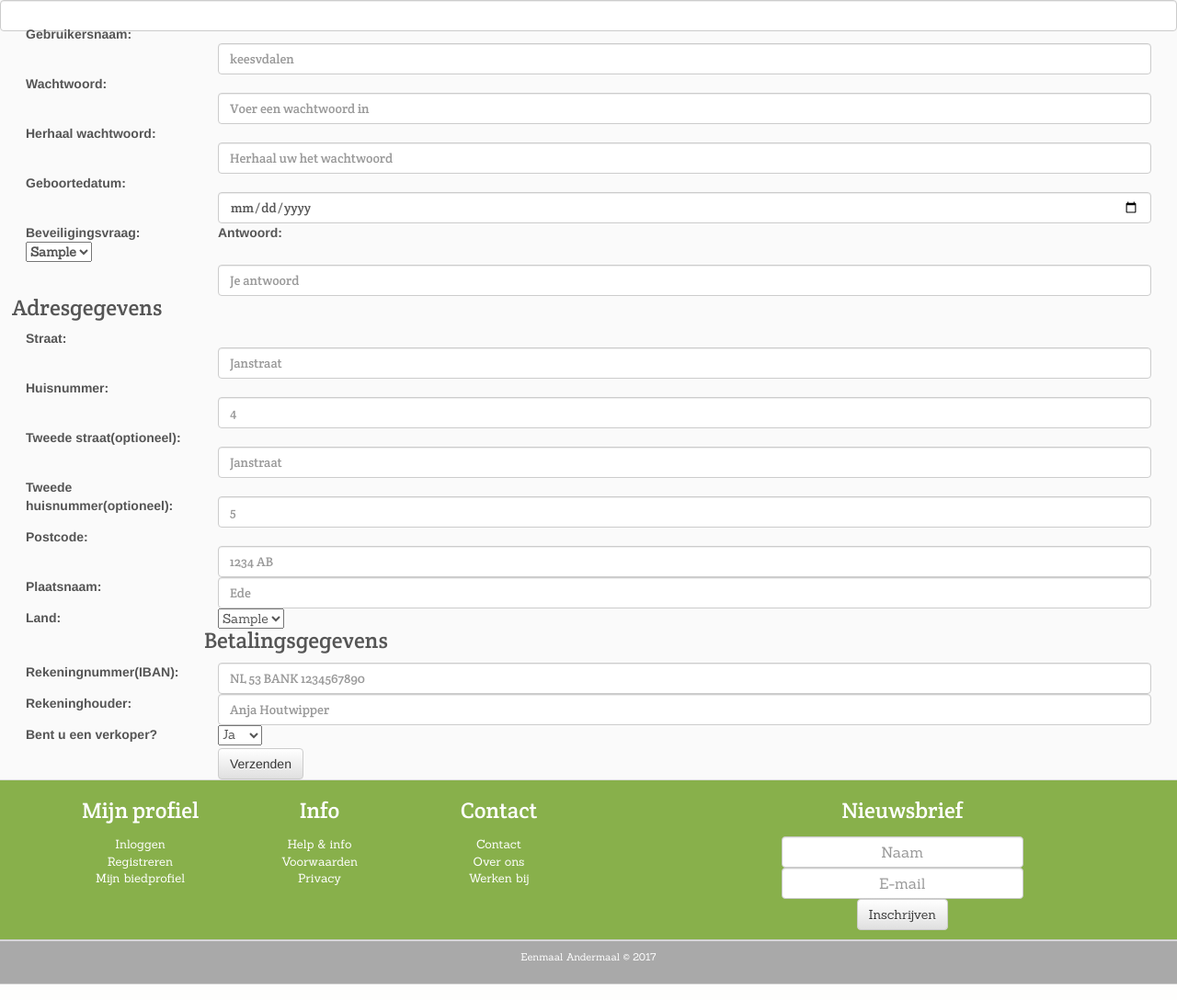
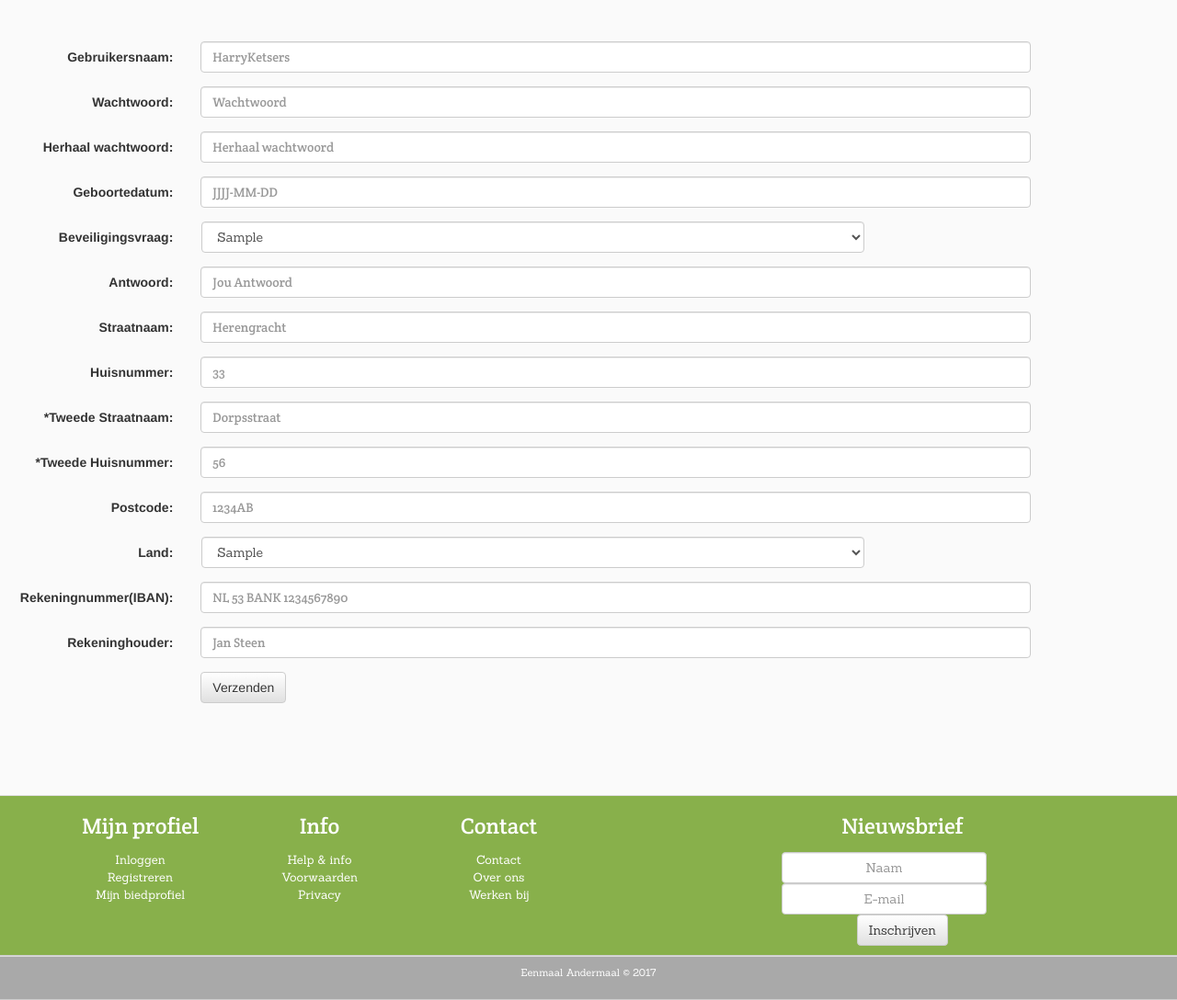
Before and after one commit to marioyip/groep11, a PHP site: page /registratieAfronden.php in a window 1280 px wide. Shown: the part 70-1158 px from the top of the page at 92% size. Run offline with PHP 8.4, Linux system fonts and the light colour scheme; the visitor is signed in with stand-in values (Sample User, id 1); tables that the repository leaves empty or names only in its code hold one stand-in row (values such as "Sample post"); some libraries are stand-ins or nearby versions.

Commit message:
header chagned bitches

```diff
--- a/css/style.css
+++ b/css/style.css
@@ -70,6 +70,10 @@
 
 .marginRight10 {
     margin-right: 10px;
+}
+
+.marginright25 {
+    margin-right: 16px;
 }
 
 .marginright35 {
@@ -455,6 +459,44 @@ ol {
     min-height: 1200px;
 }
 
+.form-control {
+    display: block;
+    width: 85%;
+    height: 34px;
+    padding: 6px 12px;
+    font-size: 14px;
+    line-height: 1.42857143;
+    color: #555;
+    background-color: #fff;
+    background-image: none;
+    border: 1px solid #ccc;
+    border-radius: 4px;
+    -webkit-box-shadow: inset 0 1px 1px rgba(0, 0, 0, .075);
+    box-shadow: inset 0 1px 1px rgba(0, 0, 0, .075);
+    -webkit-transition: border-color ease-in-out .15s, -webkit-box-shadow ease-in-out .15s;
+    -o-transition: border-color ease-in-out .15s, box-shadow ease-in-out .15s;
+    transition: border-color ease-in-out .15s, box-shadow ease-in-out .15s;
+}
+
+.form-control1 {
+    display: flex;
+    width: 55%;
+    height: 34px;
+    padding: 6px 12px;
+    font-size: 14px;
+    line-height: 1.42857143;
+    color: #555;
+    background-color: #fff;
+    background-image: none;
+    border: 1px solid #ccc;
+    border-radius: 4px;
+    -webkit-box-shadow: inset 0 1px 1px rgba(0, 0, 0, .075);
+    box-shadow: inset 0 1px 1px rgba(0, 0, 0, .075);
+    -webkit-transition: border-color ease-in-out .15s, -webkit-box-shadow ease-in-out .15s;
+    -o-transition: border-color ease-in-out .15s, box-shadow ease-in-out .15s;
+    transition: border-color ease-in-out .15s, box-shadow ease-in-out .15s;
+}
+
 .editPanel{
     background-color: #9d9d9d;
     height: 600px;
--- a/registratieAfronden.php
+++ b/registratieAfronden.php
@@ -143,45 +143,38 @@ if (isset($_POST['submit'])) {
 }
 
 
-if ($_SESSION['ingevoerdecode'] == $_SESSION['code'] && $_SESSION['emailadres'] == $_SESSION['email']) {
+//if ($_SESSION['ingevoerdecode'] == $_SESSION['code'] && $_SESSION['emailadres'] == $_SESSION['email']) {
  ?>
 
-    <div class="form-control">
-        <!-- action moet op deze pagina zijn -->
-        <form action="" method="POST">
-            <div class="form-group ">
-                <label class="control-label col-sm-2" for="pwd"> Gebruikersnaam:</label>
-                <div class="col-sm-10 ">
-                    <input type="text" class="form-control marginTop20  " name="gebruikersnaam"
-                           id="gebruikersnaam"
-                           placeholder="keesvdalen">
+<div class="marginTop50" >
+    <form class="form-horizontal" action="" method="POST">
+        <div class="form-group">
+            <label class="control-label col-sm-2" for="gebruikersnaam">Gebruikersnaam:</label>
+            <div class="col-sm-10">
+                <input type="text" class="form-control" id="gebruikersnaam" placeholder="HarryKetsers">
             </div>
         </div>
         <div class="form-group">
-                <label class="control-label col-sm-2" for="email"> Wachtwoord:</label>
-                <div class="col-sm-10 ">
-                    <input type="password" class="form-control marginTop20 " name="wachtwoord" id="wachtwoord"
-                           placeholder="Voer een wachtwoord in">
+            <label class="control-label col-sm-2" for="wachtwoord">Wachtwoord:</label>
+            <div class="col-sm-10">
+                <input type="password" class="form-control" id="wachtwoord" placeholder="Wachtwoord">
             </div>
         </div>
         <div class="form-group">
-                <label class="control-label col-sm-2" for="pwd"> Herhaal wachtwoord:</label>
+            <label class="control-label col-sm-2" for="wachtwoord2">Herhaal wachtwoord:</label>
             <div class="col-sm-10">
-                    <input type="password" class="form-control marginTop20  " name="wachtwoord2" id="pwd"
-                           placeholder="Herhaal uw het wachtwoord">
+                <input type="password" class="form-control" id="wachtwoord2" placeholder="Herhaal wachtwoord">
             </div>
         </div>
         <div class="form-group">
-                <label class="control-label col-sm-2" for="email"> Geboortedatum:</label>
+            <label class="control-label col-sm-2" for="geboortdedatum">Geboortedatum:</label>
             <div class="col-sm-10">
-                    <input type="date" class="form-control marginTop20 " name="geboortedatum" id="email"
-                           placeholder="YYYY-MM-DD">
+                <input type="text" class="form-control" id="geboortdedatum" placeholder="JJJJ-MM-DD">
             </div>
         </div>
-            <!--            <div class="form-group">-->
-            <!--                <div class="col-sm-2">-->
-            <label class="control-label col-sm-2" for="pwd"> Beveiligingsvraag:
-                <select name="vraag" class="  ">
+        <div class="form-group">
+            <label class="control-label col-sm-2 marginright25" for="vraag"> Beveiligingsvraag:</label>
+                <select name="vraag" id="vraag" class=" form-control1">
                     <?php
                     $sql = "SELECT TekstVraag, Vraagnummer FROM Vraag";
                     $stmt = $db->prepare($sql); //Statement object aanmaken
@@ -197,65 +190,46 @@ if ($_SESSION['ingevoerdecode'] == $_SESSION['code'] && $_SESSION['emailadres']
                     }
                     ?>
                 </select>
-            </label>
-            <!--                </div>-->
-            <!--            </div>-->
+            </div>
         <div class="form-group">
-                <label class="control-label col-sm-2 " for="pwd"> Antwoord:</label>
+            <label class="control-label col-sm-2" for="antwoord">Antwoord:</label>
             <div class="col-sm-10">
-                    <input type="text" class="form-control  marginTop20" name="antwoord" id="pwd"
-                           placeholder="Je antwoord">
-                </div>
-            </div>
-
-            <h3> Adresgegevens</h3>
-            <div class="form-group">
-                <label class="control-label col-sm-2" for="pwd"> Straat:</label>
-                <div class="col-sm-10">
-                    <input type="text" class="form-control marginTop20 " name="straat" id="pwd"
-                           placeholder="Janstraat">
+                <input type="text" class="form-control" id="antwoord" placeholder="Jou Antwoord">
             </div>
         </div>
         <div class="form-group">
-                <label class="control-label col-sm-2" for="pwd"> Huisnummer:</label>
+            <label class="control-label col-sm-2" for="straat">Straatnaam:</label>
             <div class="col-sm-10">
-                    <input type="number" class="form-control marginTop20 " name="huisnr" id="pwd"
-                           placeholder="4">
+                <input type="text" class="form-control" id="straat" placeholder="Herengracht">
             </div>
         </div>
         <div class="form-group">
-                <label class="control-label col-sm-2" for="pwd"> Tweede straat(optioneel):</label>
+            <label class="control-label col-sm-2" for="huisnr">Huisnummer:</label>
             <div class="col-sm-10">
-                    <input type="text" class="form-control marginTop20 " name="straat2" id="pwd"
-                           placeholder="Janstraat">
+                <input type="number" class="form-control" id="huisnr" placeholder="33">
             </div>
         </div>
         <div class="form-group">
-                <label class="control-label col-sm-2" for="pwd"> Tweede huisnummer(optioneel):</label>
+            <label class="control-label col-sm-2" for="straat2">*Tweede Straatnaam:</label>
             <div class="col-sm-10">
-                    <input type="text" class="form-control marginTop20 " name="huisnr2" id="pwd"
-                           placeholder="5">
+                <input type="email" class="form-control" id="straat2" placeholder="Dorpsstraat">
             </div>
         </div>
         <div class="form-group">
-                <label class="control-label col-sm-2" for="pwd"> Postcode:</label>
+            <label class="control-label col-sm-2" for="huisnr2">*Tweede Huisnummer:</label>
             <div class="col-sm-10">
-                    <input type="text" class="form-control marginTop20 " name="postcode" id="pwd"
-                           placeholder="1234 AB">
+                <input type="email" class="form-control" id="huisnr2" placeholder="56">
             </div>
         </div>
         <div class="form-group">
-                <label class="control-label col-sm-2" for="pwd"> Plaatsnaam:</label>
+            <label class="control-label col-sm-2" for="postcode">Postcode:</label>
             <div class="col-sm-10">
-                    <input type="text" class="form-control Margintop20 " name="plaats" id="pwd"
-                           placeholder="Ede">
+                <input type="email" class="form-control" id="postcode" placeholder="1234AB">
             </div>
         </div>
-
         <div class="form-group">
-                <label class="control-label col-sm-2" for="email"> Land:</label>
-                <div class="col-sm-10">
-                    <select name="land" class=" ">
+            <label class="control-label col-sm-2 marginright25" for="land">Land:</label>
+                <select name="land" id="land" class=" form-control1">
                     <?php
                     $sql = "SELECT Landnaam FROM Landen";
                     $stmt = $db->prepare($sql); //Statement object aanmaken
@@ -269,51 +243,35 @@ if ($_SESSION['ingevoerdecode'] == $_SESSION['code'] && $_SESSION['emailadres']
                     ?>
                 </select>
             </div>
-            </div>
-
-            <h3>Betalingsgegevens</h3>
         <div class="form-group">
-                <label class="control-label col-sm-2" for="pwd">Rekeningnummer(IBAN):</label>
+            <label class="control-label col-sm-2" for="rekeningnummer">Rekeningnummer(IBAN):</label>
             <div class="col-sm-10">
-                    <input type="text" class="form-control  " name="rekeningnummer" id="pwd"
-                           placeholder="NL 53 BANK 1234567890">
+                <input type="email" class="form-control" id="rekeningnummer" placeholder="NL 53 BANK 1234567890">
             </div>
         </div>
-
         <div class="form-group">
-                <label class="control-label col-sm-2" for="email">Rekeninghouder:</label>
+            <label class="control-label col-sm-2" for="rekeninghouder">Rekeninghouder:</label>
             <div class="col-sm-10">
-                    <input type="text" class="form-control  " name="rekeninghouder" id="email"
-                           placeholder="Anja Houtwipper">
+                <input type="email" class="form-control" id="rekeninghouder" placeholder="Jan Steen">
             </div>
         </div>
-
         <div class="form-group">
-                <label class="control-label col-sm-2" for="email">Bent u een verkoper?</label>
-                <div class="col-sm-10">
-                    <select name="verkoper" class=" ">
-                        <option value="wel">Ja</option>
-                        <option value="niet">Nee</option>
-                    </select>
-                </div>
-            </div>
-
-            <div class="form-group">
-                <div class="col-sm-offset-2 col-sm-10">
+            <div class="col-sm-offset-2 col-sm-2">
                 <button type="submit" class="btn btn-default" name="submit">Verzenden</button>
             </div>
         </div>
     </form>
 </div>
 
+
     <script src="js/jquery.js"></script>
     <script src="js/bootstrap.min.js"></script>
 
-    <?php
-}
-else{
-    header("Location: registreren.php");
-}
+<!--    --><?php
+//}
+//else{
+//    header("Location: registreren.php");
+//}
 
 
 include('includes/footer.php');
```
Also changed, not shown: css/bootstrap.css. Lines whose indentation alone changed are shown as unchanged.
